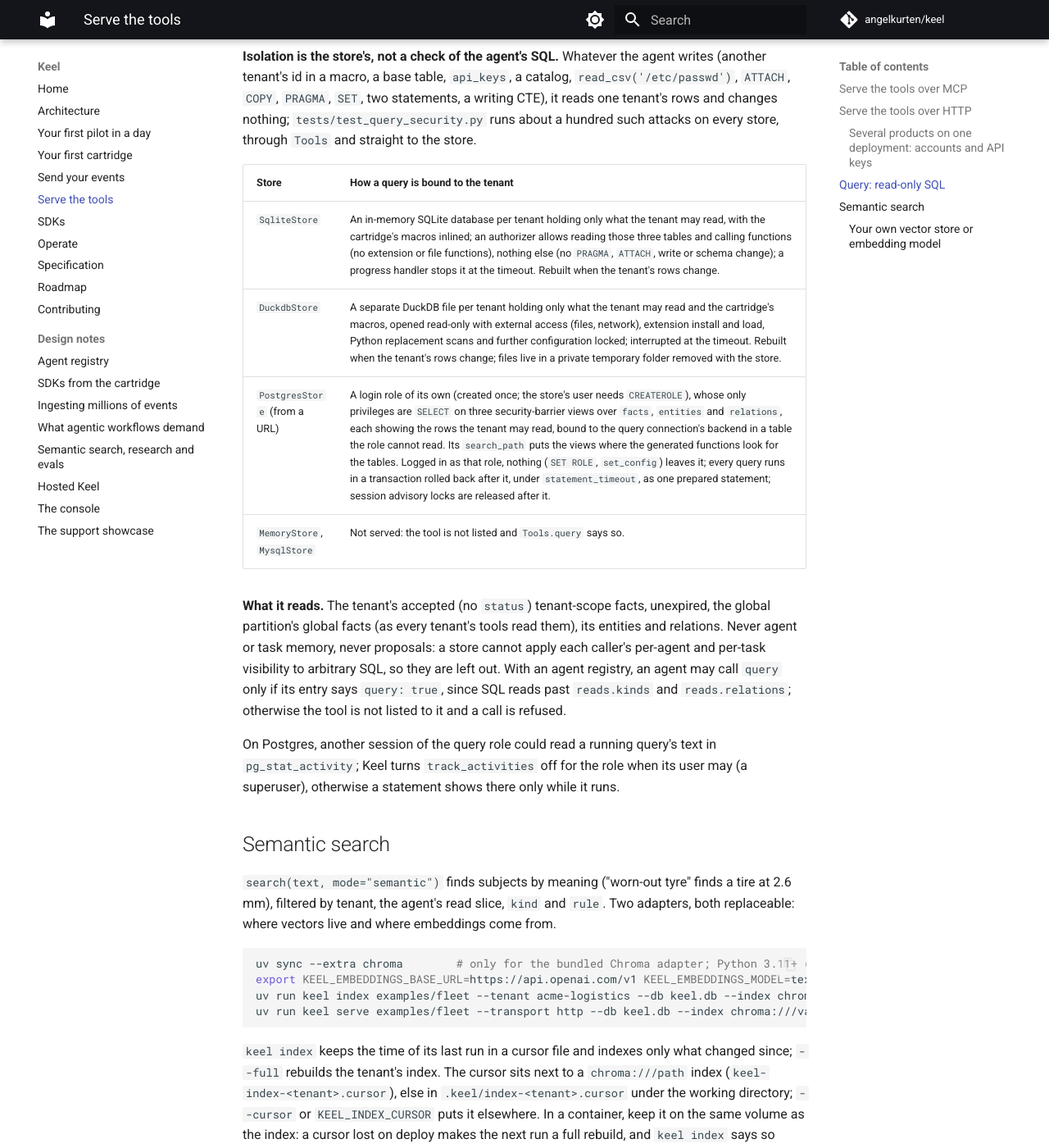
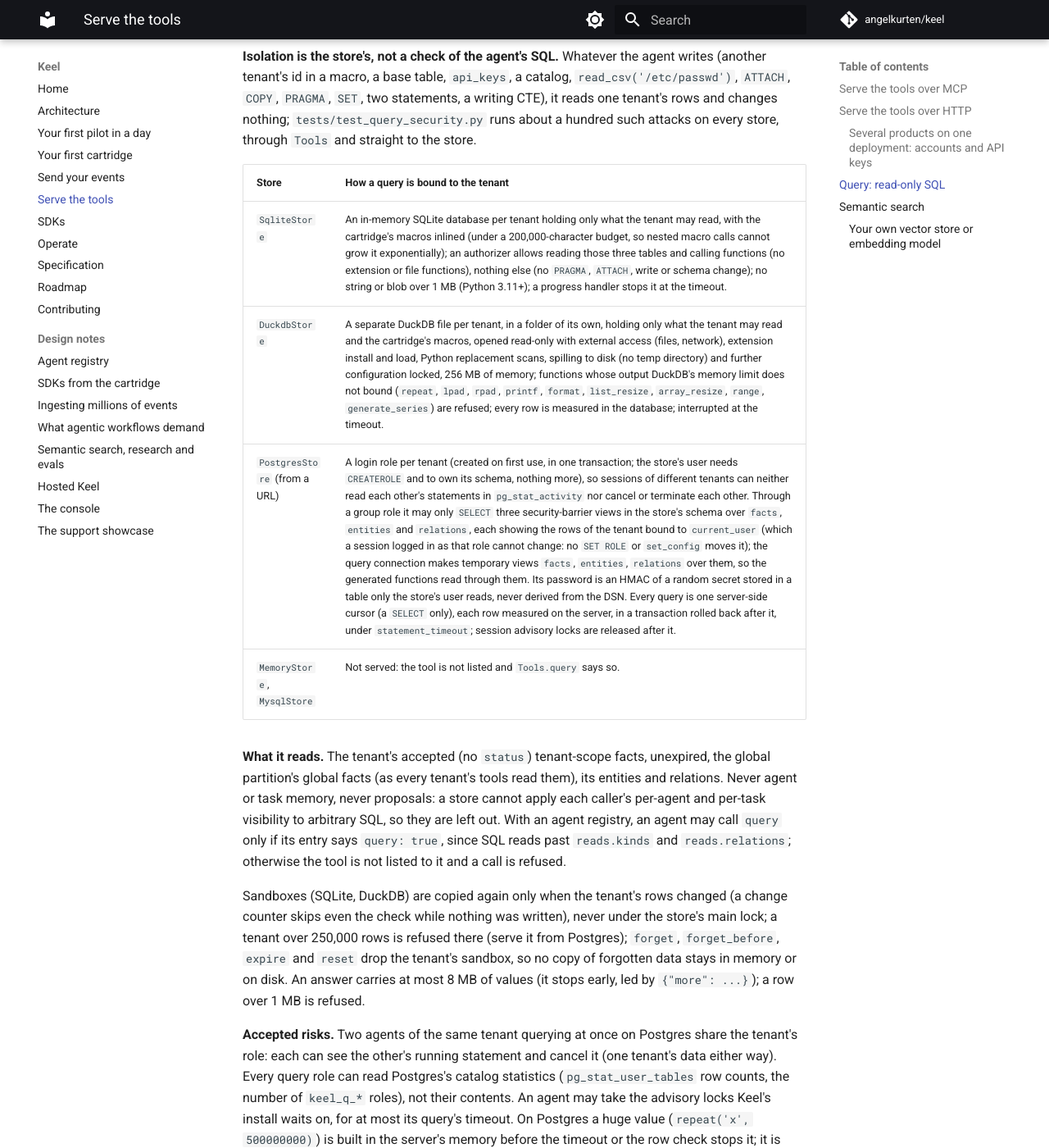
Before and after one commit to angelkurten/keel, an MkDocs documentation site: the page built from docs/serve.md, in a window 1280 px wide and 1400 px high, scrolled down 8146 px. Shown: the whole window at 82% size. Built offline with MkDocs 1.6.1 and Material for MkDocs 9.7.7, drawn with Linux system fonts in a browser that asks for light colours; comment, search, counter and statistics services are not loaded; some of the changed text lies outside the part shown.

Commit message:
docs: query's isolation after the security review, and its accepted risks
docs/serve.md describes each store as it now is (a role per tenant on Postgres,
the sandbox lifecycle, the byte budget) and lists what stays accepted: same-tenant
sessions see each other on Postgres, catalog statistics, advisory locks held at
most a query's timeout, a huge value built server-side before it is stopped, the
DuckDB sandbox path, and X-Keel-Agent claims with keys not bound to an agent.
SPEC §7.8 follows. A regression test pins that an agent holding Keel's advisory
locks stalls install no longer than its timeout.

Co-Authored-By: Claude Opus 5.5 <noreply@anthropic.com>
Claude-Session: https://claude.ai/code/session_01T9xw7P6GdCtVgoHQh3iNqE

```diff
--- a/docs/serve.md
+++ b/docs/serve.md
@@ -170,14 +170,16 @@ keel serve examples/fleet --db keel.db --tenant acme-logistics --query
 
 | Store | How a query is bound to the tenant |
 | --- | --- |
-| `SqliteStore` | An in-memory SQLite database per tenant holding only what the tenant may read, with the cartridge's macros inlined; an authorizer allows reading those three tables and calling functions (no extension or file functions), nothing else (no `PRAGMA`, `ATTACH`, write or schema change); a progress handler stops it at the timeout. Rebuilt when the tenant's rows change. |
-| `DuckdbStore` | A separate DuckDB file per tenant holding only what the tenant may read and the cartridge's macros, opened read-only with external access (files, network), extension install and load, Python replacement scans and further configuration locked; interrupted at the timeout. Rebuilt when the tenant's rows change; files live in a private temporary folder removed with the store. |
-| `PostgresStore` (from a URL) | A login role of its own (created once; the store's user needs `CREATEROLE`), whose only privileges are `SELECT` on three security-barrier views over `facts`, `entities` and `relations`, each showing the rows the tenant may read, bound to the query connection's backend in a table the role cannot read. Its `search_path` puts the views where the generated functions look for the tables. Logged in as that role, nothing (`SET ROLE`, `set_config`) leaves it; every query runs in a transaction rolled back after it, under `statement_timeout`, as one prepared statement; session advisory locks are released after it. |
+| `SqliteStore` | An in-memory SQLite database per tenant holding only what the tenant may read, with the cartridge's macros inlined (under a 200,000-character budget, so nested macro calls cannot grow it exponentially); an authorizer allows reading those three tables and calling functions (no extension or file functions), nothing else (no `PRAGMA`, `ATTACH`, write or schema change); no string or blob over 1 MB (Python 3.11+); a progress handler stops it at the timeout. |
+| `DuckdbStore` | A separate DuckDB file per tenant, in a folder of its own, holding only what the tenant may read and the cartridge's macros, opened read-only with external access (files, network), extension install and load, Python replacement scans, spilling to disk (no temp directory) and further configuration locked, 256 MB of memory; functions whose output DuckDB's memory limit does not bound (`repeat`, `lpad`, `rpad`, `printf`, `format`, `list_resize`, `array_resize`, `range`, `generate_series`) are refused; every row is measured in the database; interrupted at the timeout. |
+| `PostgresStore` (from a URL) | A login role per tenant (created on first use, in one transaction; the store's user needs `CREATEROLE` and to own its schema, nothing more), so sessions of different tenants can neither read each other's statements in `pg_stat_activity` nor cancel or terminate each other. Through a group role it may only `SELECT` three security-barrier views in the store's schema over `facts`, `entities` and `relations`, each showing the rows of the tenant bound to `current_user` (which a session logged in as that role cannot change: no `SET ROLE` or `set_config` moves it); the query connection makes temporary views `facts`, `entities`, `relations` over them, so the generated functions read through them. Its password is an HMAC of a random secret stored in a table only the store's user reads, never derived from the DSN. Every query is one server-side cursor (a `SELECT` only), each row measured on the server, in a transaction rolled back after it, under `statement_timeout`; session advisory locks are released after it. |
 | `MemoryStore`, `MysqlStore` | Not served: the tool is not listed and `Tools.query` says so. |
 
 **What it reads.** The tenant's accepted (no `status`) tenant-scope facts, unexpired, the global partition's global facts (as every tenant's tools read them), its entities and relations. Never agent or task memory, never proposals: a store cannot apply each caller's per-agent and per-task visibility to arbitrary SQL, so they are left out. With an agent registry, an agent may call `query` only if its entry says `query: true`, since SQL reads past `reads.kinds` and `reads.relations`; otherwise the tool is not listed to it and a call is refused.
 
-On Postgres, another session of the query role could read a running query's text in `pg_stat_activity`; Keel turns `track_activities` off for the role when its user may (a superuser), otherwise a statement shows there only while it runs.
+Sandboxes (SQLite, DuckDB) are copied again only when the tenant's rows changed (a change counter skips even the check while nothing was written), never under the store's main lock; a tenant over 250,000 rows is refused there (serve it from Postgres); `forget`, `forget_before`, `expire` and `reset` drop the tenant's sandbox, so no copy of forgotten data stays in memory or on disk. An answer carries at most 8 MB of values (it stops early, led by `{"more": ...}`); a row over 1 MB is refused.
+
+**Accepted risks.** Two agents of the same tenant querying at once on Postgres share the tenant's role: each can see the other's running statement and cancel it (one tenant's data either way). Every query role can read Postgres's catalog statistics (`pg_stat_user_tables` row counts, the number of `keel_q_*` roles), not their contents. An agent may take the advisory locks Keel's install waits on, for at most its query's timeout. On Postgres a huge value (`repeat('x', 500000000)`) is built in the server's memory before the timeout or the row check stops it; it is never sent. A DuckDB sandbox's own path is visible to its query (`duckdb_databases()`), with no file access to use it; error texts name `<sandbox>` instead. Without an API key bound to an agent, the `X-Keel-Agent` header is the host's claim, as for every tool (Keel takes it as given): with `query` on, a host that lets an end user set that header to an agent with `query: true` lets them read past that agent's `reads`; bind keys to agents (`keel keys create --agent`) where that matters.
 
 ## Semantic search
 
```
Also changed, not shown: docs/SPEC.md (+2 -2 lines), 1 other file.
